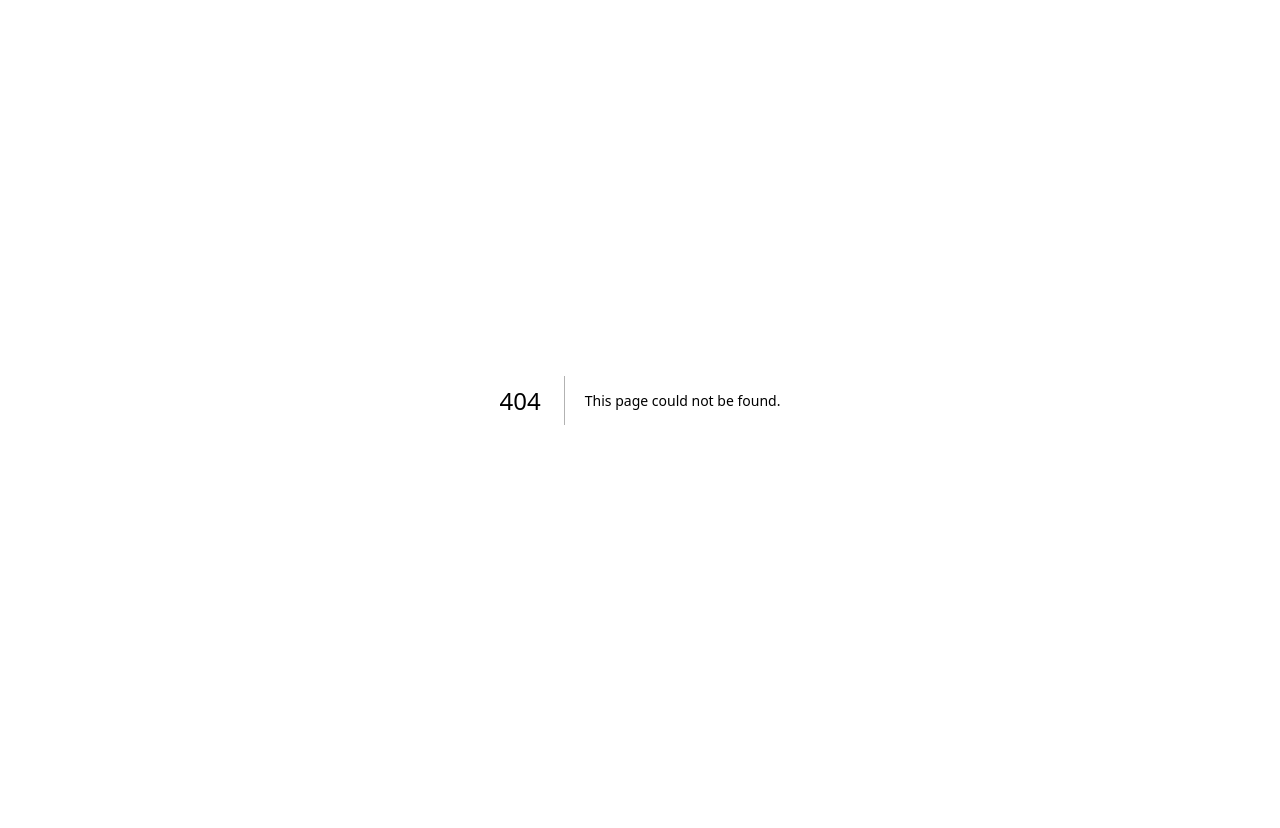
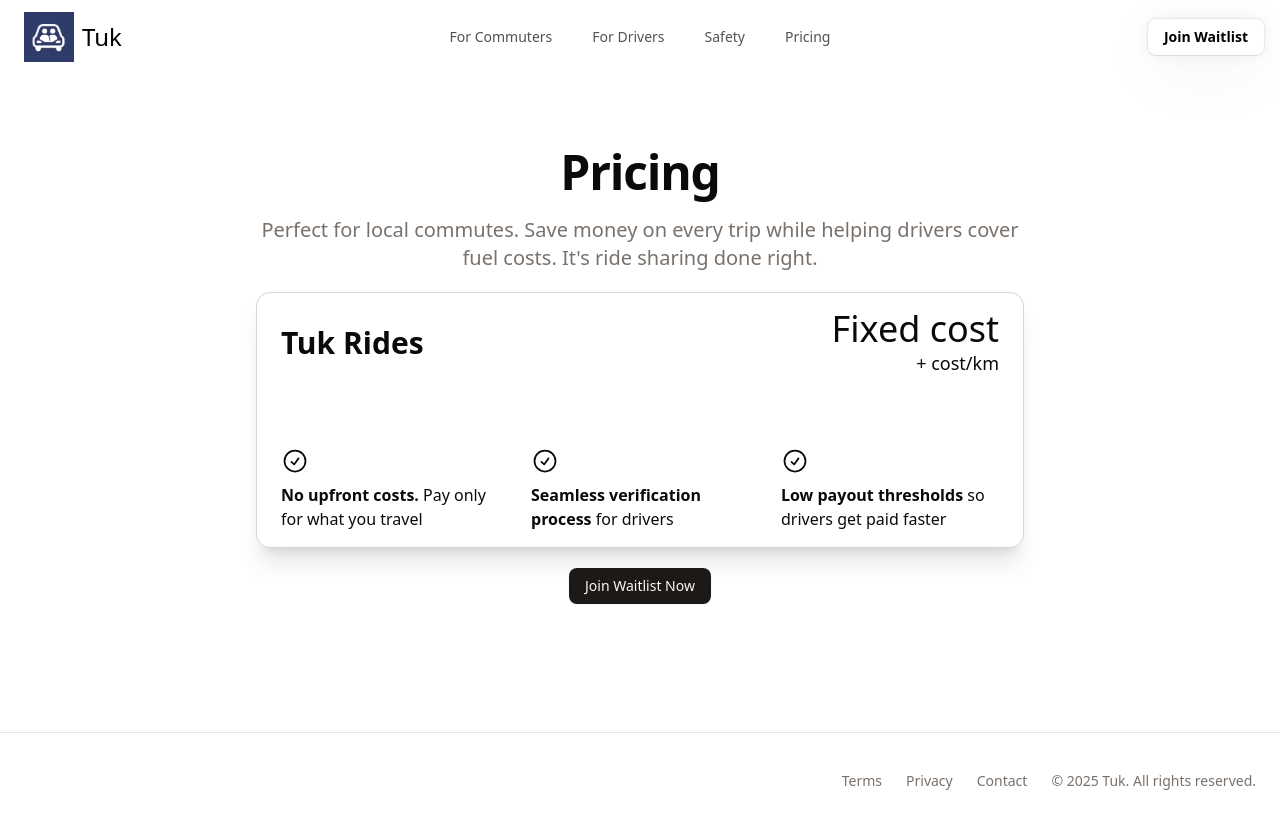
Before and after one commit to Donutboy2003/landingpage, a Next.js app: page /pricing in a window 1280 px wide. Before the commit this address had no page. Before the commit the page ends 800 px from the top, so only its background shows below. Built offline with nearby package versions, Linux system fonts and the light colour scheme.

Commit message:
pricing component

```diff
--- /dev/null
+++ b/app/pricing/PricingComponent.tsx
@@ -0,0 +1,108 @@
+"use client";
+
+import { Button } from "@/components/ui/button";
+import React from "react";
+
+export default function PricingComponent() {
+  return (
+    <div>
+      <div className="container mx-auto px-4 py-24 md:px-6 lg:py-32 2xl:max-w-[1400px]">
+        <div className="mx-auto mt-5 max-w-2xl text-center">
+          <h1 className="scroll-m-20 text-4xl font-extrabold tracking-tight lg:text-5xl">
+            Pricing
+          </h1>
+        </div>
+
+        <div className="mx-auto mt-5 max-w-3xl text-center">
+          <p className="text-muted-foreground text-xl">
+            Perfect for local commutes. Save money on every trip while helping
+            drivers cover fuel costs. It's ride sharing done right.
+          </p>
+        </div>
+
+        <div className="mx-auto mt-5 max-w-3xl text-center">
+          <div className="rounded-xl border border-gray-300 shadow-xl w-full flex flex-col justify-between h-64 py-4 px-6">
+            <div className="w-full flex flex-row items-center justify-between">
+              <p className="text-3xl font-semibold">Tuk Rides</p>
+              <div className="flex flex-col items-end">
+                <div className="flex flex-row items-start">
+                  <p className="text-4xl">Fixed cost</p>
+                </div>
+                <p className="text-lg"> + cost/km</p>
+              </div>
+            </div>
+
+            <div className="w-full grid grid-cols-1 sm:grid-cols-3 gap-8 mt-4">
+              <div className="flex flex-col space-y-2 items-start text-start">
+                <svg
+                  xmlns="http://www.w3.org/2000/svg"
+                  fill="none"
+                  viewBox="0 0 24 24"
+                  strokeWidth={1.5}
+                  stroke="currentColor"
+                  className="h-7 w-7"
+                >
+                  <path
+                    strokeLinecap="round"
+                    strokeLinejoin="round"
+                    d="M9 12.75 11.25 15 15 9.75M21 12a9 9 0 1 1-18 0 9 9 0 0 1 18 0Z"
+                  />
+                </svg>
+                <p>
+                  <strong>No upfront costs.</strong>&nbsp;Pay only for what you
+                  travel
+                </p>
+              </div>
+              <div className="flex flex-col space-y-2 items-start text-start">
+                <svg
+                  xmlns="http://www.w3.org/2000/svg"
+                  fill="none"
+                  viewBox="0 0 24 24"
+                  strokeWidth={1.5}
+                  stroke="currentColor"
+                  className="h-7 w-7"
+                >
+                  <path
+                    strokeLinecap="round"
+                    strokeLinejoin="round"
+                    d="M9 12.75 11.25 15 15 9.75M21 12a9 9 0 1 1-18 0 9 9 0 0 1 18 0Z"
+                  />
+                </svg>
+                <p>
+                  <strong>Seamless verification process</strong>&nbsp;for
+                  drivers
+                </p>
+              </div>
+              <div className="flex flex-col space-y-2 items-start text-start">
+                <svg
+                  xmlns="http://www.w3.org/2000/svg"
+                  fill="none"
+                  viewBox="0 0 24 24"
+                  strokeWidth={1.5}
+                  stroke="currentColor"
+                  className="h-7 w-7"
+                >
+                  <path
+                    strokeLinecap="round"
+                    strokeLinejoin="round"
+                    d="M9 12.75 11.25 15 15 9.75M21 12a9 9 0 1 1-18 0 9 9 0 0 1 18 0Z"
+                  />
+                </svg>
+                <p>
+                  <strong>Low payout thresholds</strong>&nbsp;so drivers get
+                  paid faster
+                </p>
+              </div>
+            </div>
+          </div>
+        </div>
+
+        <div className="mx-auto mt-5 max-w-2xl text-center">
+          <Button onClick={() => (window.location.href = "/")}>
+            Join Waitlist Now
+          </Button>
+        </div>
+      </div>
+    </div>
+  );
+}
--- /dev/null
+++ b/app/pricing/page.tsx
@@ -0,0 +1,20 @@
+import { NavbarDemo } from "@/components/NavBarDemo";
+import FooterSimple from "@/components/simple";
+import { Metadata } from "next";
+import { Fragment } from "react";
+import PricingComponent from "./PricingComponent";
+
+export const metadata: Metadata = {
+  title: "Pricing",
+  robots: { index: true },
+};
+
+export default async function Page() {
+  return (
+    <Fragment>
+      <NavbarDemo />
+      <PricingComponent />
+      <FooterSimple />
+    </Fragment>
+  );
+}
--- a/components/Logo.tsx
+++ /dev/null
@@ -1,15 +0,0 @@
-import Image from "next/image";
-
-export default function Logo() {
-  return (
-    <div className="flex items-center gap-2">
-      <Image
-        src="/Tuk.png"  // put your logo in public/tuk-logo.png
-        alt="Tuk Logo"
-        width={40}
-        height={40}
-      />
-      <span className="font-semibold text-lg">Tuk</span>
-    </div>
-  );
-}
--- a/components/NavBarDemo.tsx
+++ b/components/NavBarDemo.tsx
@@ -28,7 +28,7 @@ export function NavbarDemo() {
     },
     {
       name: "Pricing",
-      link: "#pricing",
+      link: "/pricing",
     },
     // {
     //   name: "Third",
--- a/components/ui/resizable-navbar.tsx
+++ b/components/ui/resizable-navbar.tsx
@@ -234,7 +234,7 @@ export const MobileNavToggle = ({
 export const NavbarLogo = () => {
   return (
     <a
-      href="#"
+      href="/"
       className="relative z-20 mr-4 flex items-center space-x-2 px-2 py-1 text-2xl font-normal text-black"
     >
       <img src={"/tuk_bg_blue.jpg"} alt="logo" width={50} height={50} />
```
